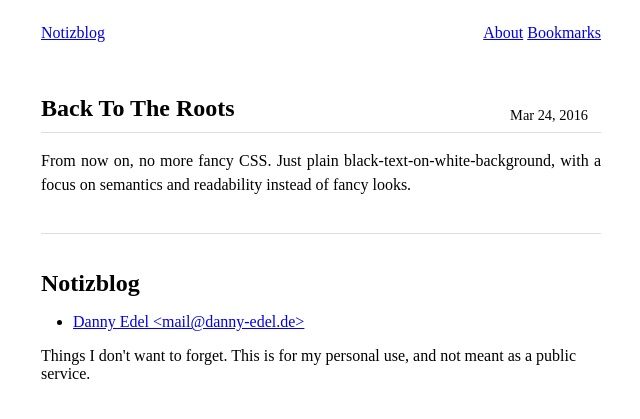
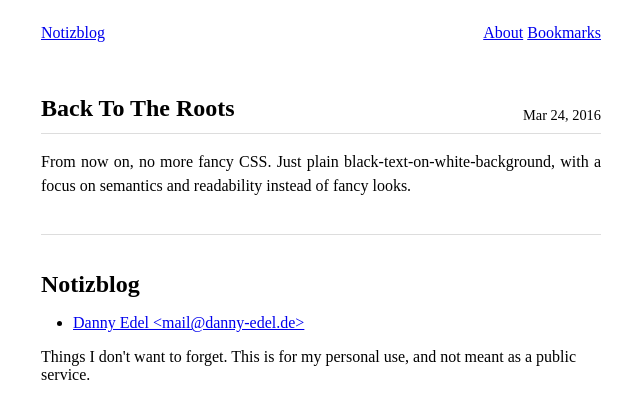
Before and after one commit to dannyedel/blog, a Jekyll site: the page built from _posts/2016-03-24-back-to-the-roots.md, in a window 1280 px wide. Shown: the top 419 px of the page, without its empty margins (319-959 px from the left). Built offline with Jekyll 4.4.1, drawn with Linux system fonts in a browser that asks for light colours.

Commit message:
fix align of datestamp

```diff
--- a/css/main.scss
+++ b/css/main.scss
@@ -70,7 +70,7 @@ article {
 			float: right;
 			vertical-align: text-bottom;
 			text-align: right;
-			padding: 0.9em;
+			padding-top: 0.9em;
 			font-size: 0.9em;
 			&:after {
 				display: block;
@@ -82,6 +82,7 @@ article {
 		border-bottom: 1px solid #ddd;
 		margin-bottom: 1em;
 		counter-reset: section;
+		overflow: auto;
 	}
 
 	h2, h3, h4, h5, h6 {
```
